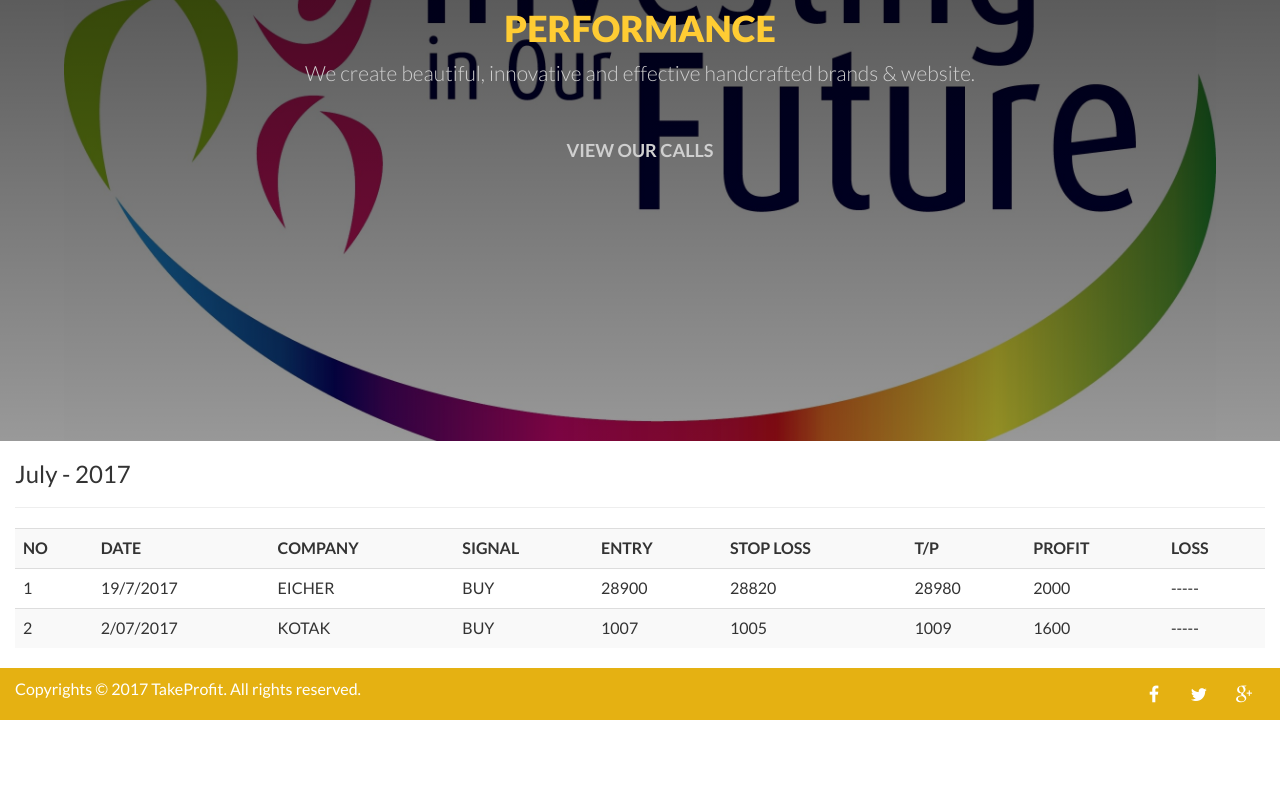
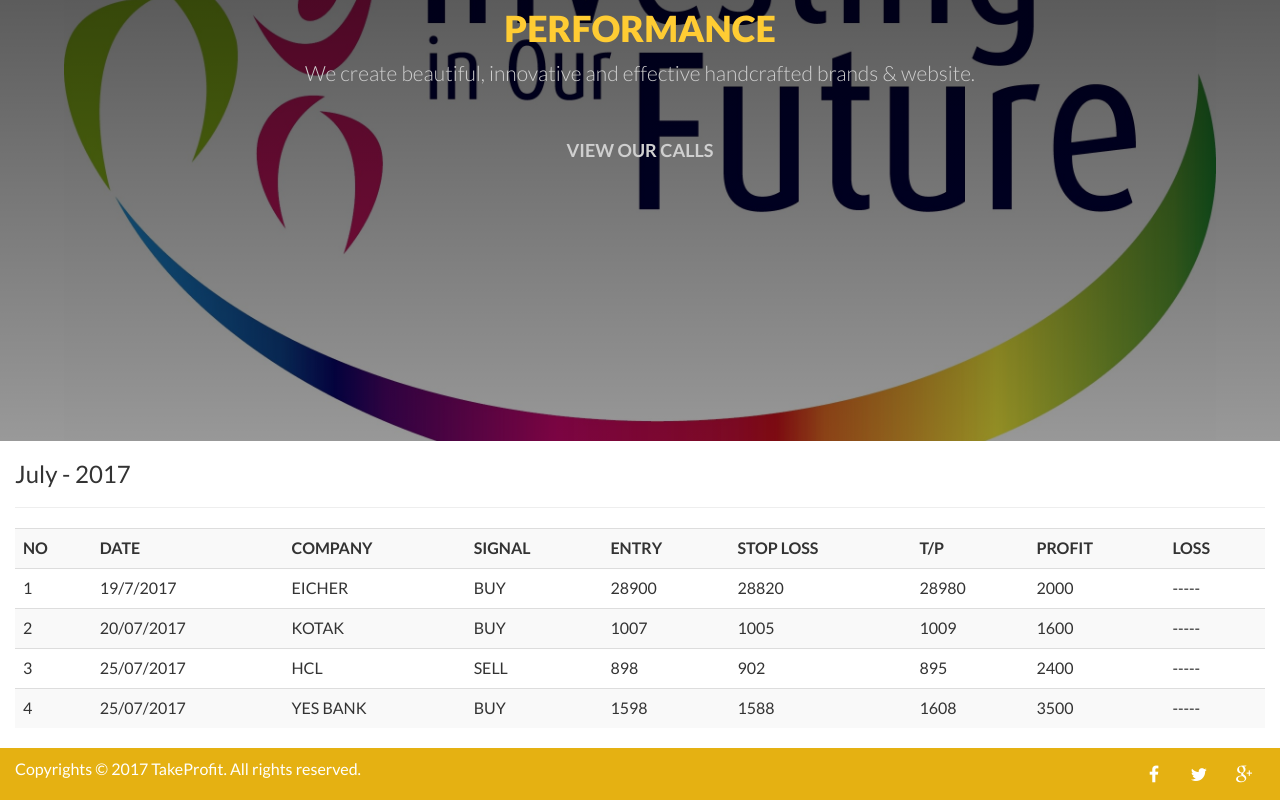
Before and after one commit to ajithsimon/takeprofit.github.io, a plain HTML site: page per-future.html in a window 1280 px wide. Shown: the part 359-1159 px from the top of the page. Before the commit the page ends 1079 px from the top, so only its background shows below. Drawn offline with Linux system fonts and the light colour scheme.

Commit message:
calls adds

```diff
--- a/per-future.html
+++ b/per-future.html
@@ -143,13 +143,36 @@
 
 					 <tr>
                         <td>2</td>
-						<td>2/07/2017</td>
+						<td>20/07/2017</td>
                         <td>KOTAK </td>
                         <td>BUY</td>
                         <td>1007</td>
                         <td>1005</td>
                         <td>1009</td>
                         <td>1600</td>
+                        <td>-----</td>
+
+					 <tr>
+                        <td>3</td>
+						<td>25/07/2017</td>
+                        <td>HCL </td>
+                        <td>SELL</td>
+                        <td>898</td>
+                        <td>902</td>
+                        <td>895</td>
+                        <td>2400</td>
+                        <td>-----</td>
+                    </tr>
+
+					 <tr>
+                        <td>4</td>
+						<td>25/07/2017</td>
+                        <td>YES BANK </td>
+                        <td>BUY</td>
+                        <td>1598</td>
+                        <td>1588</td>
+                        <td>1608</td>
+                        <td>3500</td>
                         <td>-----</td>
                     </tr>
                 </table>
```
